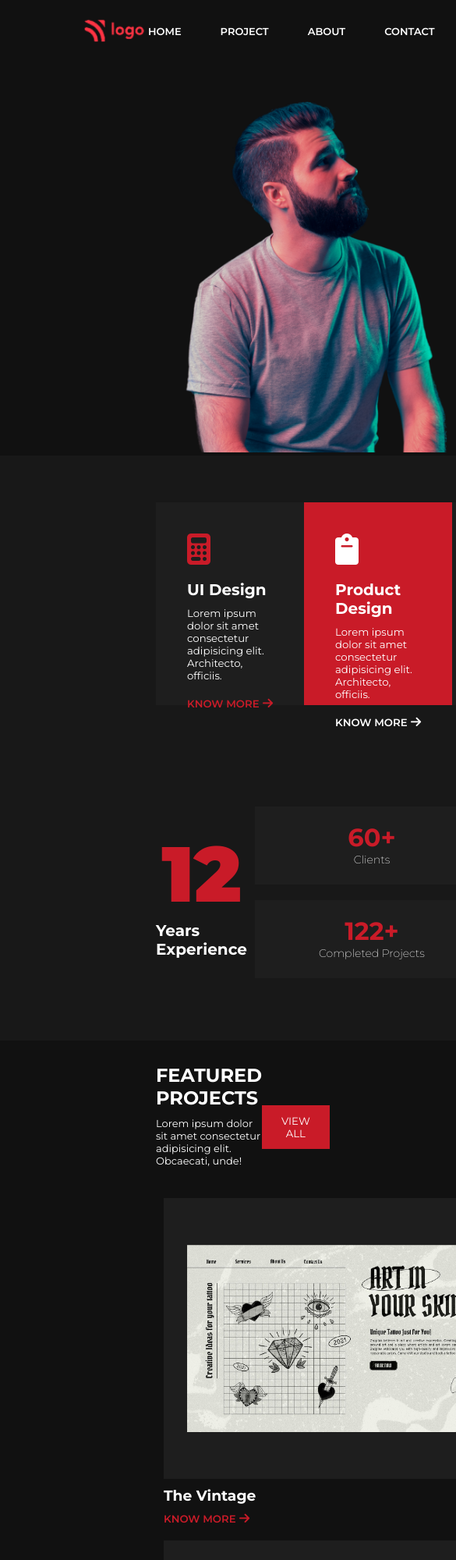
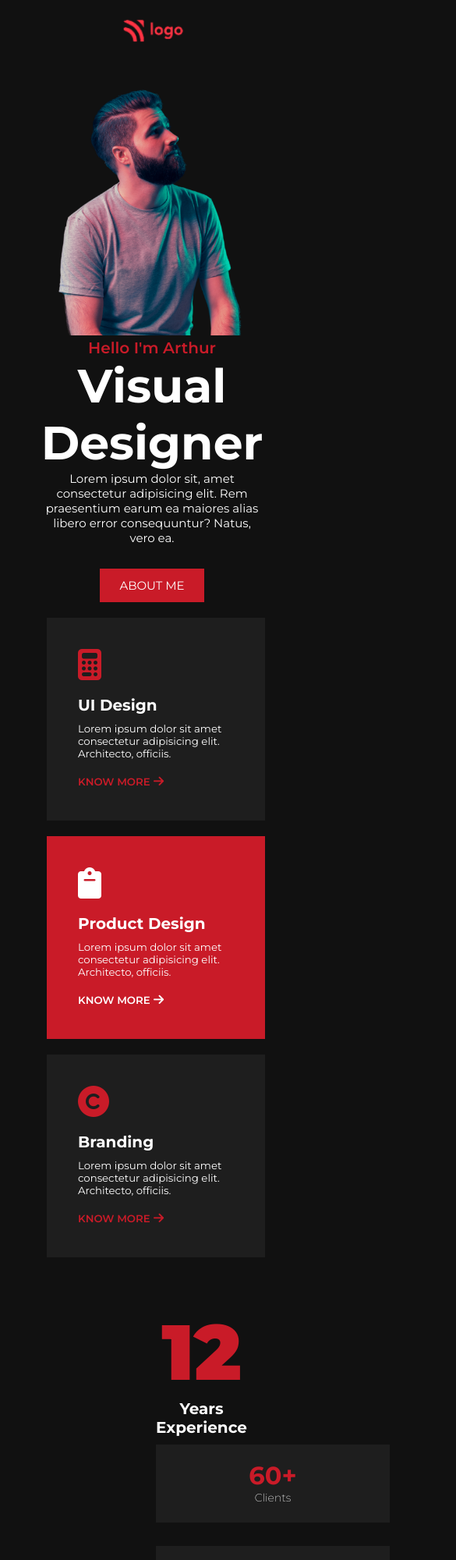
Before and after one commit to Nisarg-18/sample-portfolio, a plain HTML site: page index.html in a window 390 px wide. Shown: the top 2000 px of the page at 78% size, 585 px wide, since content can reach past the window. Drawn offline with Linux system fonts and the light colour scheme.

Commit message:
added media queries

```diff
--- a/css/style.css
+++ b/css/style.css
@@ -46,6 +46,7 @@ body {
   flex-direction: row;
   justify-content: space-between;
   align-items: center;
+  flex-wrap: wrap;
 }
 .person {
   height: 500px;
@@ -91,6 +92,7 @@ body {
   flex-direction: row;
   justify-content: space-between;
   align-items: center;
+  flex-wrap: wrap;
 }
 .block {
   background-color: #1e1e1e;
@@ -129,6 +131,7 @@ body {
   flex-direction: row;
   justify-content: space-between;
   align-items: flex-start;
+  flex-wrap: wrap;
   color: #c91b28;
   width: 110px;
 }
@@ -150,6 +153,7 @@ body {
   flex-direction: row;
   justify-content: space-evenly;
   align-items: center;
+  flex-wrap: wrap;
   padding: 60px 200px;
 }
 .years h1 {
@@ -168,6 +172,7 @@ body {
   flex-direction: row;
   justify-content: space-between;
   align-items: center;
+  flex-wrap: wrap;
 }
 .grid-block {
   padding: 20px 50px;
@@ -194,6 +199,7 @@ body {
   flex-direction: row;
   justify-content: space-between;
   align-items: center;
+  flex-wrap: wrap;
 }
 .left h2 {
   padding-bottom: 10px;
@@ -244,6 +250,7 @@ body {
   flex-direction: row;
   justify-content: space-between;
   align-items: center;
+  flex-wrap: wrap;
   background-color: #1e1e1e;
   color: #ffffff;
 }
@@ -270,6 +277,7 @@ body {
   flex-direction: row;
   justify-content: space-between;
   align-items: center;
+  flex-wrap: wrap;
   color: #ffffff;
   padding: 30px 450px;
 }
@@ -292,3 +300,129 @@ a {
   color: #ffffff;
   padding-right: 40px;
 }
+
+@media screen and (max-width: 1024px) {
+  .black-bg {
+    display: none;
+  }
+  .block {
+    margin: auto;
+    margin-bottom: 20px;
+  }
+  .grid-block {
+    margin: auto;
+    margin-top: 10px;
+    margin-bottom: 20px;
+  }
+  .contact-btn {
+    margin-top: 20px;
+  }
+  .footer {
+    justify-content: center;
+  }
+  .social {
+    margin-left: 50px;
+  }
+  .top-section {
+    padding: 0px 80px;
+    align-items: center;
+    justify-content: center;
+  }
+  .mid-section {
+    padding: 0px 0px;
+  }
+  .blocks {
+    padding: 20px 30px;
+  }
+  .years h3 {
+    text-align: center;
+  }
+  .feature-projects {
+    padding: 20px 60px;
+  }
+  .end-section {
+    margin: 20px 60px;
+  }
+  .project-1,
+  .project-2 {
+    flex-wrap: wrap;
+  }
+}
+
+@media screen and (max-width: 860px) {
+  .list {
+    display: none;
+  }
+  .bottom-nav {
+    display: none;
+  }
+  .top-content {
+    width: 700px;
+  }
+}
+
+@media screen and (max-width: 480px) {
+  .demo {
+    text-align: center;
+    height: 140px;
+    width: 250px;
+    text-align: center;
+    padding: 20px;
+  }
+  .feature-projects {
+    padding: 10px 40px;
+  }
+  .img-container {
+    height: 180px;
+    width: 290px;
+  }
+  .years h1 {
+    margin-top: -40px;
+  }
+  .first h1 {
+    font-size: 30px;
+  }
+  .end-section {
+    margin: 20px 0px;
+    margin-left: 10px;
+    text-align: center;
+  }
+  .block {
+    margin-left: 30px;
+  }
+  .view-all {
+    margin-left: 25px;
+  }
+  .single-project {
+    margin: auto;
+    margin-top: 20px;
+  }
+  .left {
+    text-align: center;
+    margin-left: 20px;
+    margin-top: -40px;
+  }
+  .right,
+  .second {
+    display: flex;
+    align-items: center;
+    justify-content: center;
+    margin: auto;
+  }
+  .person {
+    height: 350px;
+    width: 350px;
+  }
+  .top-content {
+    text-align: center;
+  }
+  .logo {
+    margin: auto;
+  }
+  .navbar {
+    padding: 20px 0px;
+  }
+  .social {
+    display: none;
+  }
+}
```
Also changed, not shown: 2 other files.
